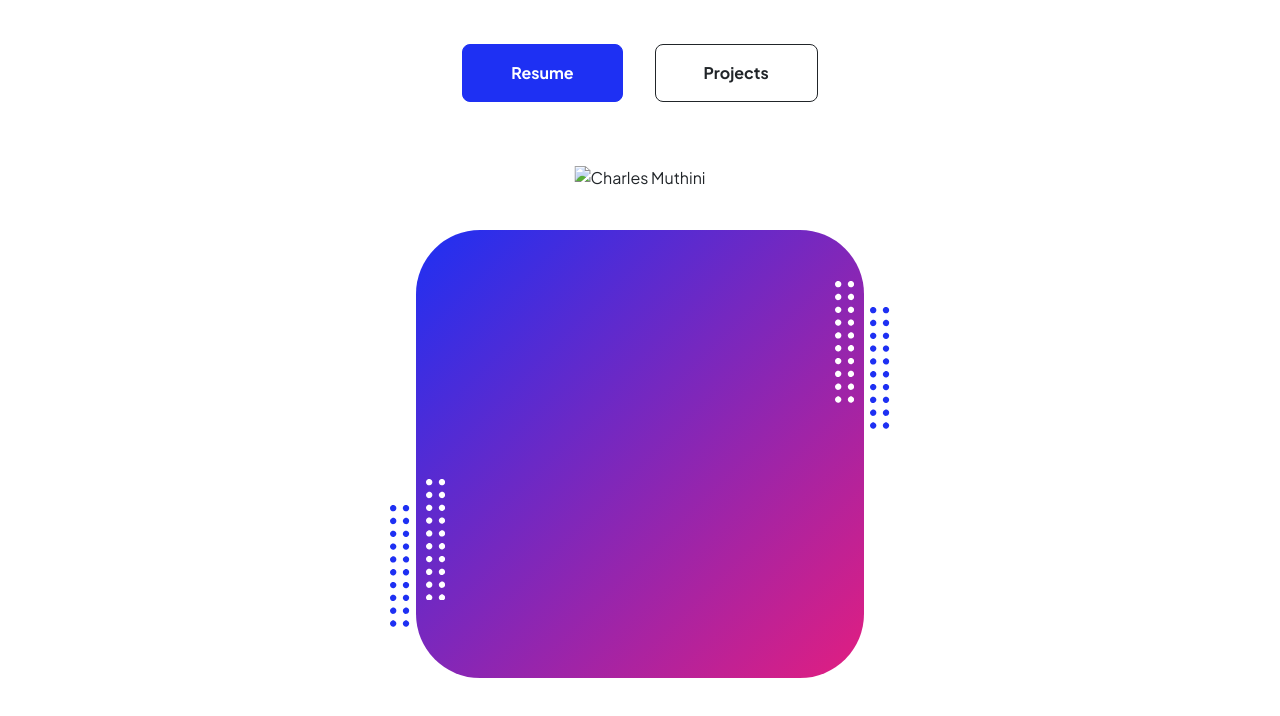
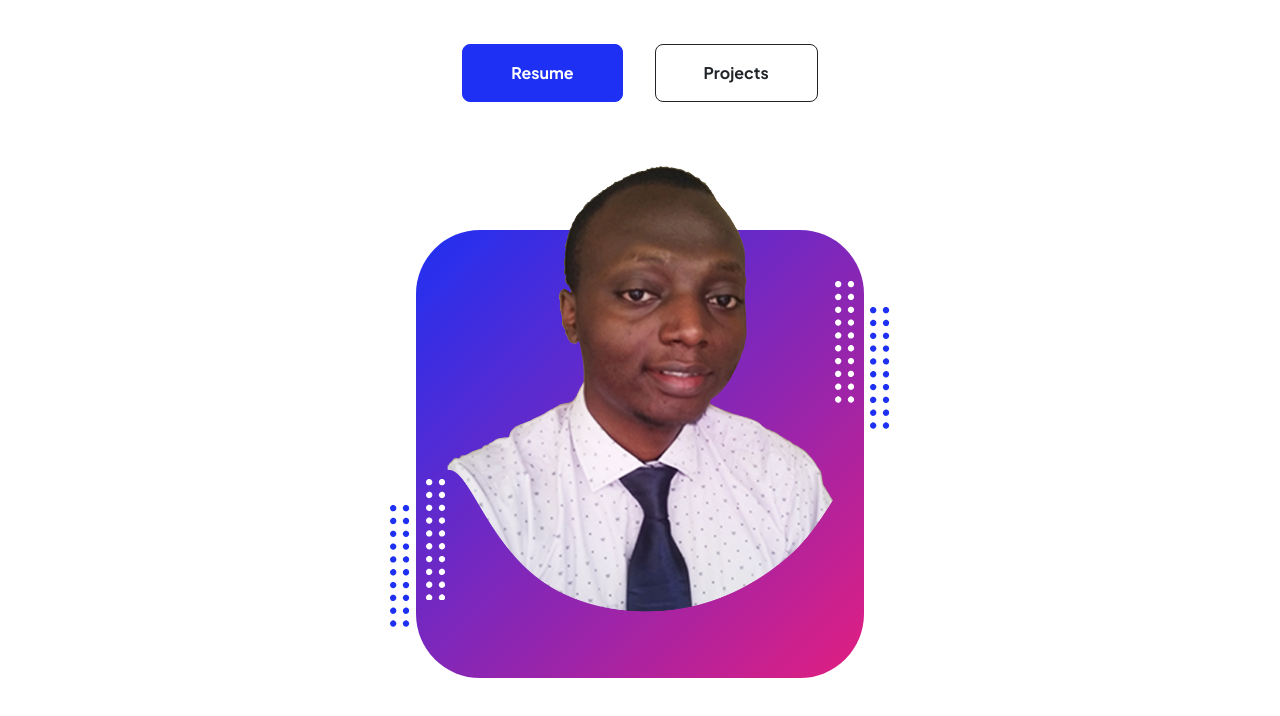
Before and after one commit to Muthinicharlie/muthinicharlie.github.io, a plain HTML site: page index.html in a window 1280 px wide. Shown: the part 368-1084 px from the top of the page. Drawn offline with nearby package versions, Linux system fonts and the light colour scheme.

Commit message:
Update index.html

```diff
--- a/index.html
+++ b/index.html
@@ -54,7 +54,7 @@
                                 <div class="profile bg-gradient-primary-to-secondary">
                                     <!-- TIP: For best results, use a photo with a transparent background like the demo example below-->
                                     <!-- Watch a tutorial on how to do this on YouTube (link)-->
-                                    <img class="profile-img" src="assets/profile.png" alt="Charles Muthini" />
+                                    <img class="profile-img" src="profile.png" alt="Charles Muthini" />
                                     <div class="dots-1">
                                         <!-- SVG Dots-->
                                         <svg version="1.1" xmlns="http://www.w3.org/2000/svg" xmlns:xlink="http://www.w3.org/1999/xlink" x="0px" y="0px" viewBox="0 0 191.6 1215.4" style="enable-background: new 0 0 191.6 1215.4" xml:space="preserve">
```
